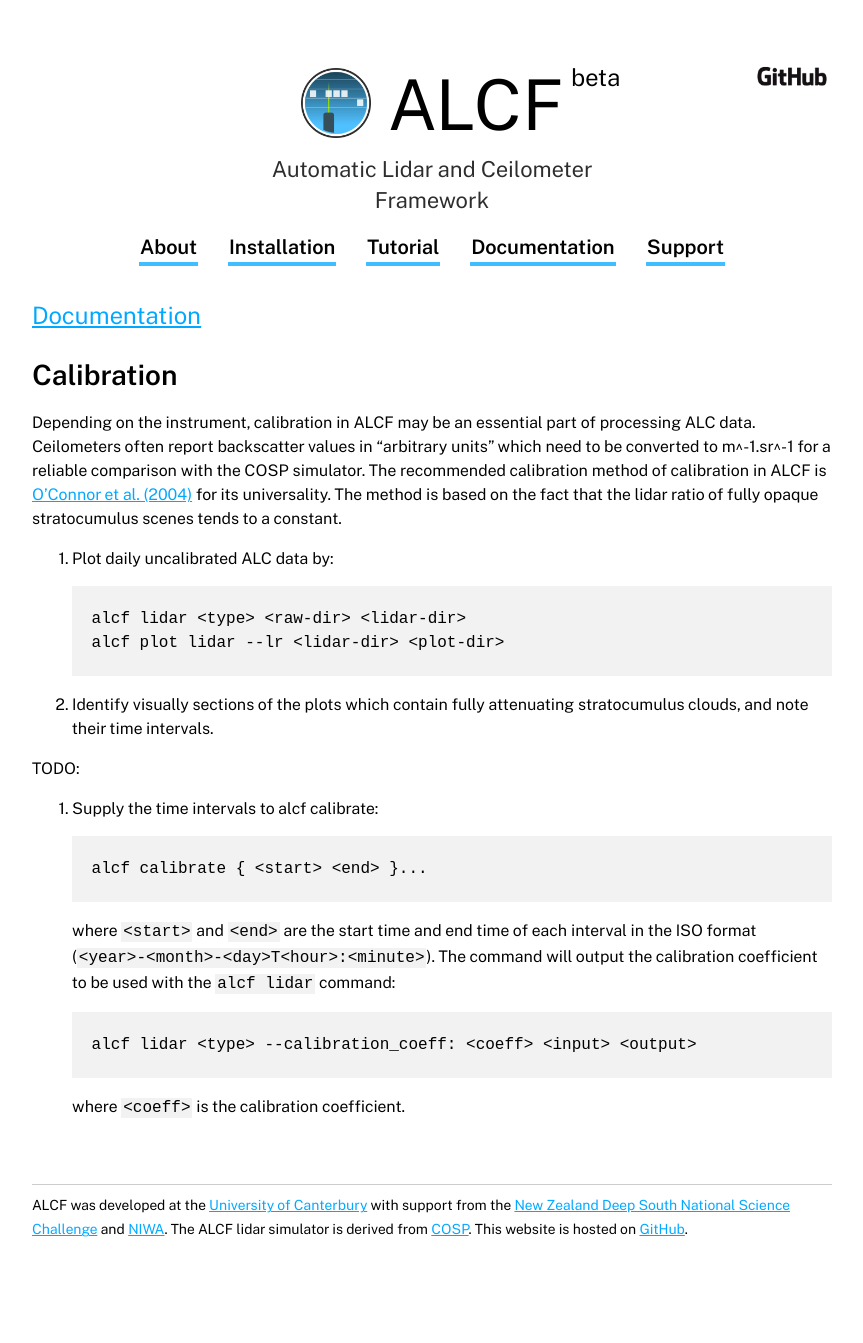
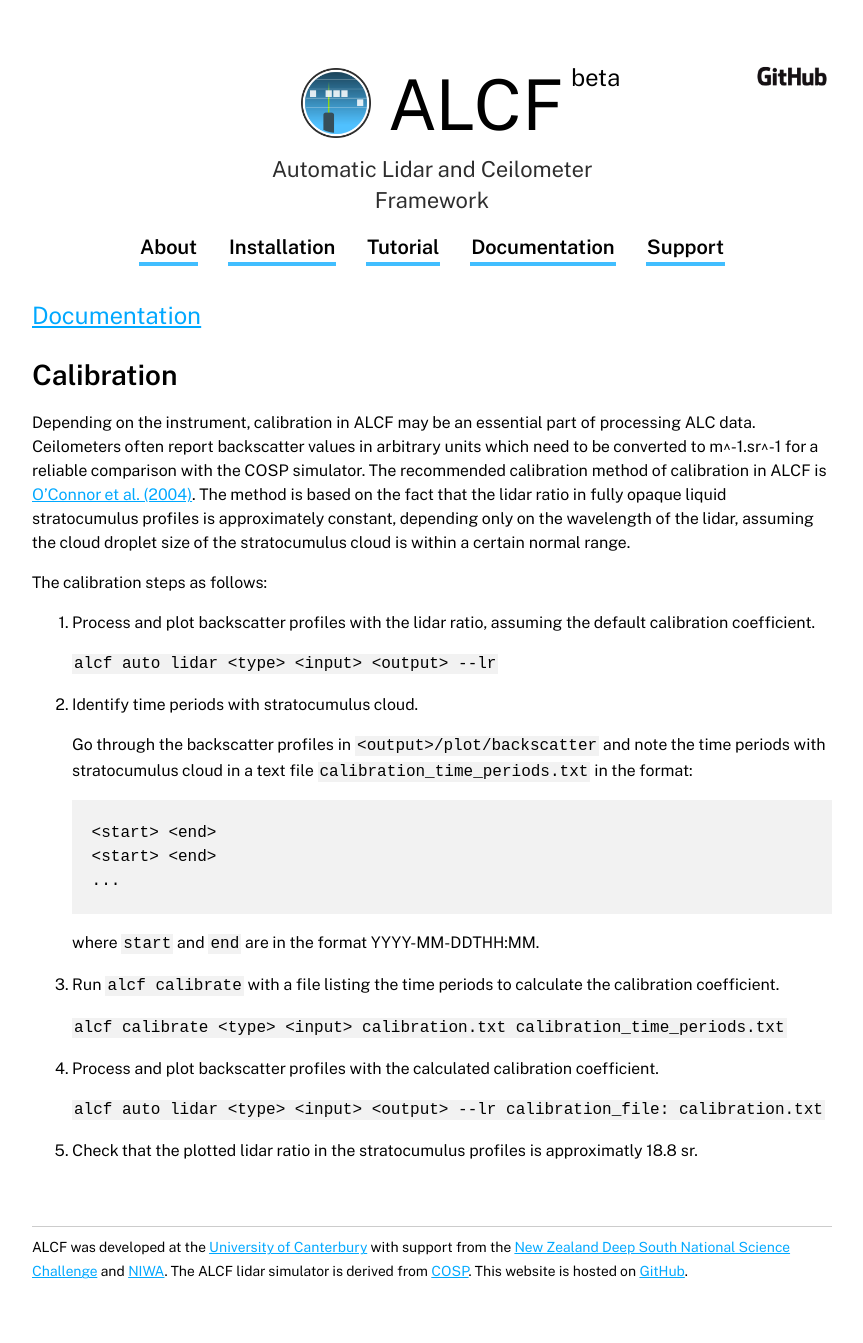
Before and after one commit to alcf-lidar/alcf-lidar.github.io, a Jekyll site: the page built from documentation/calibration/index.md, in a window 1280 px wide. Shown: the whole page, without its empty margins (208-1071 px from the left). Built offline with Jekyll 4.4.1, drawn with Linux system fonts in a browser that asks for light colours; before the commit the page ends 1301 px from its top, so only the background shows below that.

Commit message:
Calibration

````diff
--- a/documentation/calibration/index.md
+++ b/documentation/calibration/index.md
@@ -8,31 +8,43 @@ layout: default
 
 Depending on the instrument, calibration in ALCF may be an essential part of
 processing ALC data. Ceilometers often report backscatter values in
-"arbitrary units" which need to be converted to m^-1.sr^-1 for a reliable
+arbitrary units which need to be converted to m^-1.sr^-1 for a reliable
 comparison with the COSP simulator. The recommended calibration method of
-calibration in ALCF is [O'Connor et al. (2004)](https://journals.ametsoc.org/doi/abs/10.1175/1520-0426(2004)021%3C0777%3AATFAOC%3E2.0.CO%3B2) for its universality.
-The method is based on the fact that the lidar ratio of fully opaque
-stratocumulus scenes tends to a constant.
+calibration in ALCF is [O'Connor et al. (2004)](https://journals.ametsoc.org/doi/abs/10.1175/1520-0426(2004)021%3C0777%3AATFAOC%3E2.0.CO%3B2). The method is based on the fact that the
+lidar ratio in fully opaque liquid stratocumulus profiles is approximately
+constant, depending only on the wavelength of the lidar, assuming the cloud
+droplet size of the stratocumulus cloud is within a certain normal range.
 
-1. Plot daily uncalibrated ALC data by:
+The calibration steps as follows:
 
-        alcf lidar <type> <raw-dir> <lidar-dir>
-        alcf plot lidar --lr <lidar-dir> <plot-dir>
+1. Process and plot backscatter profiles with the lidar ratio, assuming the
+default calibration coefficient.
 
-2. Identify visually sections of the plots which contain fully attenuating
-stratocumulus clouds, and note their time intervals.
+	`alcf auto lidar <type> <input> <output> --lr`
 
-TODO:
+2. Identify time periods with stratocumulus cloud.
 
-3. Supply the time intervals to alcf calibrate:
+	Go through the backscatter profiles in `<output>/plot/backscatter`
+	and note the time periods with stratocumulus cloud in a text file
+	`calibration_time_periods.txt` in the format:
 
-        alcf calibrate { <start> <end> }...
+	```
+	<start> <end>
+	<start> <end>
+	...
+	```
 
-    where `<start>` and `<end>` are the start time and end time of each interval
-    in the ISO format (`<year>-<month>-<day>T<hour>:<minute>`). The command
-    will output the calibration coefficient to be used with the `alcf lidar`
-    command:
+	where `start` and `end` are in the format YYYY-MM-DDTHH:MM.
 
-        alcf lidar <type> --calibration_coeff: <coeff> <input> <output>
+3. Run `alcf calibrate` with a file listing the time periods to calculate
+the calibration coefficient.
 
-    where `<coeff>` is the calibration coefficient.
+	`alcf calibrate <type> <input> calibration.txt calibration_time_periods.txt`
+
+4. Process and plot backscatter profiles with the calculated calibration
+coefficient.
+
+	`alcf auto lidar <type> <input> <output> --lr calibration_file: calibration.txt`
+
+5. Check that the plotted lidar ratio in the stratocumulus profiles is
+	approximatly 18.8 sr.
````
Also changed, not shown: documentation/cli/index.md (+4 -4 lines), documentation/index.md (+2 -2 lines).
